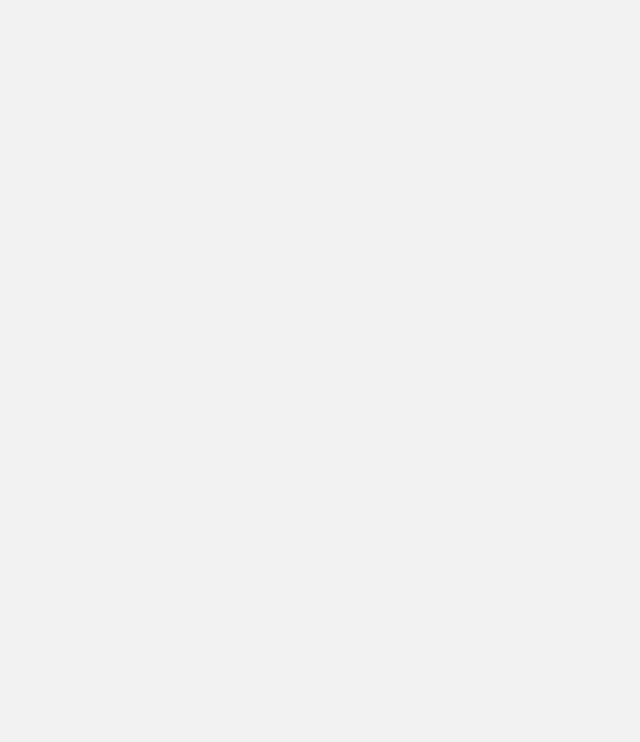
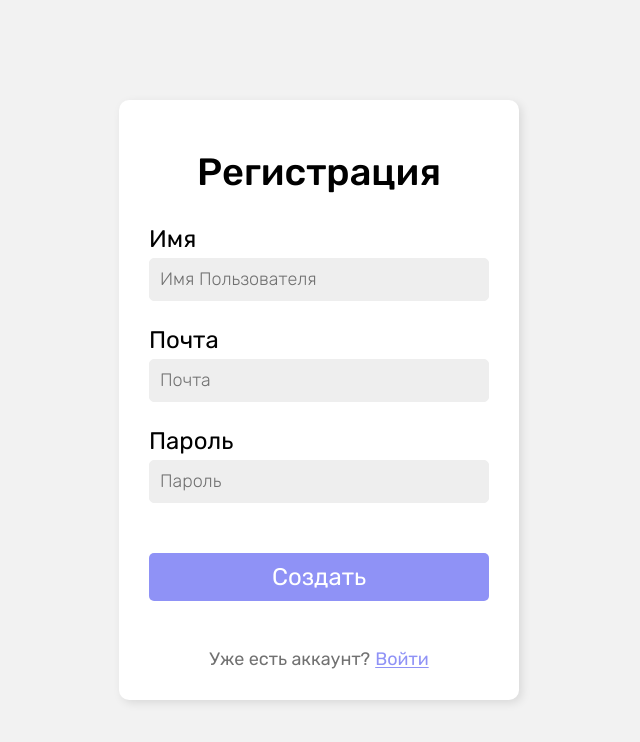
Before and after one commit to maxmiroslavski/my-cloud-v2, a React (Vite) app: page /registration in a window 1280 px wide. Before the commit this address had no page. Shown: the top 742 px of the page, without its empty margins (321-961 px from the left). Built offline with nearby package versions, Linux system fonts and the light colour scheme.

Commit message:
add new logic for post request in login and registration removed custom fetch hook

```diff
--- a/src/App.tsx
+++ b/src/App.tsx
@@ -1,4 +1,4 @@
-import { Route, Routes } from 'react-router-dom';
+import { Route, Routes, Navigate } from 'react-router-dom';
 import { Login } from './pages/Login/Login';
 import { Registration } from './pages/Registration/Registration';
 
@@ -6,7 +6,11 @@ export const App = () => {
 	return (
 		<>
 			<Routes>
-				<Route path="/" element={<Registration />} />
+				<Route
+					path="/"
+					element={<Navigate replace to="/registration" />}
+				/>
+				<Route path="/registration" element={<Registration />} />
 				<Route path="/login" element={<Login />} />
 			</Routes>
 			{/* <Login /> */}
--- a/src/hooks/useFetchPost.tsx
+++ /dev/null
@@ -1,43 +0,0 @@
-import { useState } from 'react';
-import { useNavigate } from 'react-router-dom';
-
-export const useFetchPost = () => {
-	const [isError, setIsError] = useState<boolean | null>(null);
-	const [isLoading, setIsLoading] = useState(false);
-	const navigate = useNavigate();
-
-	const postData = async (
-		url: string,
-		body: {},
-		headers: {},
-		navigateTo?: string
-	) => {
-		setIsLoading(true);
-		setIsError(false);
-
-		const res = await fetch(url, {
-			method: 'POST',
-			body: JSON.stringify(body),
-			headers: headers,
-		});
-
-		console.log(res);
-
-		if (!res.ok) {
-			setIsError(true);
-			setIsLoading(false);
-			return;
-		}
-
-		setIsError(false);
-		setIsLoading(false);
-
-		navigateTo && navigate(navigateTo);
-	};
-
-	return {
-		postData,
-		isError,
-		isLoading,
-	};
-};
--- a/src/pages/Login/Login.interface.ts
+++ b/src/pages/Login/Login.interface.ts
@@ -2,3 +2,8 @@ export interface ILoginFormData {
 	email: string;
 	password: string;
 }
+
+export interface IFetchData {
+	isError: boolean;
+	isLoading: boolean;
+}
--- a/src/pages/Login/Login.tsx
+++ b/src/pages/Login/Login.tsx
@@ -1,6 +1,8 @@
 import { Button } from '../../components/Button/Button';
 import { Heading } from '../../components/Heading/Heading';
 import { Span } from '../../components/Span/Span';
+import { ErrorMessage } from '../../components/ErrorMessage/ErrorMessage';
+import { CircleLoader } from '../../components/CircleLoader/CircleLoader';
 
 import { ILoginFormData } from './Login.interface';
 
@@ -8,9 +10,14 @@ import cn from 'classnames';
 import { z, ZodType } from 'zod';
 import { zodResolver } from '@hookform/resolvers/zod';
 import { useForm } from 'react-hook-form';
-import { ErrorMessage } from '../../components/ErrorMessage/ErrorMessage';
+import { Link } from 'react-router-dom';
+import { motion } from 'framer-motion';
+import { useState } from 'react';
+import { useNavigate } from 'react-router-dom';
 
 export const Login = () => {
+	const navigate = useNavigate();
+
 	const schema: ZodType<ILoginFormData> = z.object({
 		email: z.string().email(),
 		password: z.string().min(10).max(30),
@@ -20,19 +27,60 @@ export const Login = () => {
 		register,
 		handleSubmit,
 		formState: { errors },
-		reset,
 	} = useForm<ILoginFormData>({
 		resolver: zodResolver(schema),
 	});
 
-	const submitFormHandler = (data: ILoginFormData) => {
-		console.log(data);
-		reset();
+	const [fetchData, setFetchData] = useState<{
+		isError: boolean;
+		isLoading: boolean;
+	}>({
+		isError: false,
+		isLoading: false,
+	});
+
+	const submitFormHandler = async (enteredData: ILoginFormData) => {
+		setFetchData({ ...fetchData, isLoading: true });
+
+		const res = await fetch(
+			`https://identitytoolkit.googleapis.com/v1/accounts:signInWithPassword?key=${
+				import.meta.env.VITE_FIREBASE_KEY
+			}`,
+			{
+				method: 'POST',
+				body: JSON.stringify({
+					email: enteredData.email,
+					password: enteredData.password,
+					returnSecureToken: true,
+				}),
+				headers: {
+					'Content-Type': 'application/json',
+				},
+			}
+		);
+
+		if (!res.ok) {
+			setFetchData({ ...fetchData, isError: true });
+			setFetchData({ ...fetchData, isLoading: false });
+			return;
+		}
+
+		const resData = await res.json();
+
+		console.log(resData.idToken);
+
+		setFetchData({ ...fetchData, isError: false });
+		setFetchData({ ...fetchData, isLoading: false });
 	};
 
 	return (
 		<div className="authenticationPage">
-			<div className="authenticationWindow">
+			<motion.div
+				initial={{ opacity: 0 }}
+				animate={{ opacity: 1 }}
+				transition={{ duration: 0.2 }}
+				className="authenticationWindow"
+			>
 				<Heading fontSize="38px">Вход</Heading>
 
 				<form
@@ -54,7 +102,7 @@ export const Login = () => {
 						{errors.email && (
 							<ErrorMessage
 								className="absolute bottom-[-20px]"
-								errorMessage="Введите Почту"
+								errorMessage="Введите Имя Пользователя"
 							/>
 						)}
 					</div>
@@ -79,9 +127,21 @@ export const Login = () => {
 						)}
 					</div>
 
-					<Button className="py-[10px] mt-[50px]" btnSize="large">
-						Войти
-					</Button>
+					<div className="w-[100%] relative text-center mt-[50px]">
+						{!fetchData.isLoading ? (
+							<Button className="py-[10px]" btnSize="large">
+								Войти
+							</Button>
+						) : (
+							<CircleLoader className="m-auto" />
+						)}
+						{fetchData.isError && (
+							<ErrorMessage
+								className="absolute bottom-[-20px] left-0 right-0"
+								errorMessage="Неверная почта или пароль"
+							/>
+						)}
+					</div>
 				</form>
 
 				<div className="flex items-end gap-[5px] grow-[1]">
@@ -89,15 +149,15 @@ export const Login = () => {
 						Еще нет аккаунта?
 					</Span>
 					<Span className="text-Gray" fontSize="18px">
-						<a
-							href="#"
+						<Link
+							to="/registration"
 							className="text-Primary cursor-pointer underline underline-offset-[2px]"
 						>
 							Создать
-						</a>
+						</Link>
 					</Span>
 				</div>
-			</div>
+			</motion.div>
 		</div>
 	);
 };
--- a/src/pages/Registration/Registration.tsx
+++ b/src/pages/Registration/Registration.tsx
@@ -1,16 +1,23 @@
 import { Button } from '../../components/Button/Button';
 import { Heading } from '../../components/Heading/Heading';
 import { Span } from '../../components/Span/Span';
+import { ErrorMessage } from '../../components/ErrorMessage/ErrorMessage';
+import { CircleLoader } from '../../components/CircleLoader/CircleLoader';
+
 import { IRegistrationFormData } from './Registration.interface';
-import { useFetchPost } from '../../hooks/useFetchPost';
+
 import cn from 'classnames';
 import { z, ZodType } from 'zod';
 import { zodResolver } from '@hookform/resolvers/zod';
 import { useForm } from 'react-hook-form';
-import { ErrorMessage } from '../../components/ErrorMessage/ErrorMessage';
-import { CircleLoader } from '../../components/CircleLoader/CircleLoader';
+import { Link } from 'react-router-dom';
+import { motion } from 'framer-motion';
+import { useState } from 'react';
+import { useNavigate } from 'react-router-dom';
 
 export const Registration = () => {
+	const navigate = useNavigate();
+
 	const schema: ZodType<IRegistrationFormData> = z.object({
 		name: z.string().min(1),
 		email: z.string().email(),
@@ -25,29 +32,53 @@ export const Registration = () => {
 		resolver: zodResolver(schema),
 	});
 
-	const { isLoading, isError, postData } = useFetchPost();
+	const [fetchData, setFetchData] = useState<{
+		isError: boolean;
+		isLoading: boolean;
+	}>({
+		isError: false,
+		isLoading: false,
+	});
 
 	const submitFormHandler = async (enteredData: IRegistrationFormData) => {
-		console.log(enteredData);
+		setFetchData({ ...fetchData, isLoading: true });
 
-		console.log(isError);
-
-		postData(
+		const res = await fetch(
 			`https://identitytoolkit.googleapis.com/v1/accounts:signUp?key=${
 				import.meta.env.VITE_FIREBASE_KEY
 			}`,
 			{
-				email: enteredData.email,
-				password: enteredData.password,
-			},
-			{ 'Content-Type': 'application/json' },
-			'/login'
+				method: 'POST',
+				body: JSON.stringify({
+					email: enteredData.email,
+					password: enteredData.password,
+				}),
+				headers: {
+					'Content-Type': 'application/json',
+				},
+			}
 		);
+
+		if (!res.ok) {
+			setFetchData({ ...fetchData, isError: true });
+			setFetchData({ ...fetchData, isLoading: false });
+			return;
+		}
+
+		setFetchData({ ...fetchData, isError: false });
+		setFetchData({ ...fetchData, isLoading: false });
+
+		navigate('/login');
 	};
 
 	return (
 		<div className="authenticationPage">
-			<div className="authenticationWindow">
+			<motion.div
+				initial={{ opacity: 0 }}
+				animate={{ opacity: 1 }}
+				transition={{ duration: 0.2 }}
+				className="authenticationWindow"
+			>
 				<Heading fontSize="38px">Регистрация</Heading>
 
 				<form
@@ -115,14 +146,14 @@ export const Registration = () => {
 					</div>
 
 					<div className="w-[100%] relative text-center mt-[50px]">
-						{!isLoading ? (
+						{!fetchData.isLoading ? (
 							<Button className="py-[10px]" btnSize="large">
 								Создать
 							</Button>
 						) : (
 							<CircleLoader className="m-auto" />
 						)}
-						{isError && (
+						{fetchData.isError && (
 							<ErrorMessage
 								className="absolute bottom-[-20px] left-0 right-0"
 								errorMessage="Такой пользователь уже существет"
@@ -136,15 +167,15 @@ export const Registration = () => {
 						Уже есть аккаунт?
 					</Span>
 					<Span className="text-Gray" fontSize="18px">
-						<a
-							href="#"
+						<Link
+							to="/login"
 							className="text-Primary cursor-pointer underline underline-offset-[2px]"
 						>
 							Войти
-						</a>
+						</Link>
 					</Span>
 				</div>
-			</div>
+			</motion.div>
 		</div>
 	);
 };
```
